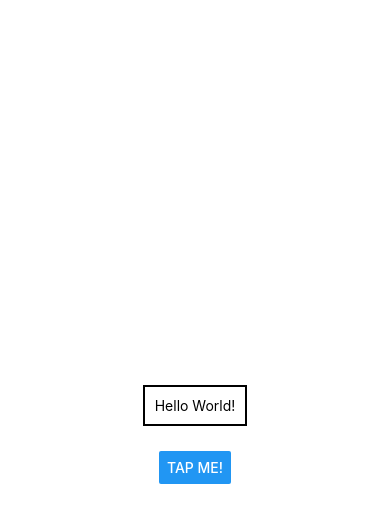
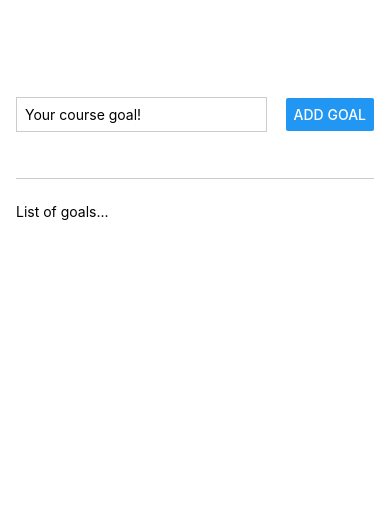
Before and after one commit to charlesb24/learning-react-native1, a React Native app in the folder 1-getting-started/: screen / in a window 390 px wide. Shown: the top 522 px of the page. Built offline with nearby package versions, Linux system fonts and the light colour scheme.

Commit message:
use flexbox inspired styling to easily arrange components

```diff
--- a/1-getting-started/App.js
+++ b/1-getting-started/App.js
@@ -1,33 +1,48 @@
 import { StatusBar } from 'expo-status-bar';
-import { StyleSheet, Text, View, Button } from 'react-native';
+import { StyleSheet, Text, TextInput, View, Button } from 'react-native';
 
 export default function App() {
   return (
-    <View style={ styles.container }>
+    <View style={ styles.appContainer }>
 
-      <Text style={ styles.styled }>
-        Hello World!
-      </Text>
+      <View style={ styles.inputContainer }>
+        <TextInput style={ styles.textInput } placeholder="Your course goal!" />
+        <Button title="Add Goal" />
+      </View>
 
-      <Button title="Tap me!"/>
+      <View style={ styles.goalsContainer }>
+        <Text>List of goals...</Text>
+      </View>
 
-      <StatusBar style="auto"/>
+      <StatusBar style="dark" />
 
     </View>
   );
 }
 
 const styles = StyleSheet.create({
-  container: {
+  appContainer: {
     flex: 1,
-    backgroundColor: '#fff',
+    paddingTop: 50,
+    paddingHorizontal: 16,
+  },
+  inputContainer: {
+    flex: 1,
+    flexDirection: 'row',
+    justifyContent: 'space-between',
     alignItems: 'center',
-    justifyContent: 'center',
+    marginBottom: 24,
+    borderBottomWidth: 1,
+    borderBottomColor: '#cccccc',
   },
-  styled: {
-    borderColor: '#000',
-    borderWidth: 2,
-    margin: 25,
-    padding: 10,
+  textInput: {
+    borderWidth: 1,
+    borderColor: '#cccccc',
+    width: '70%',
+    marginRight: 8,
+    padding: 8
+  },
+  goalsContainer: {
+    flex: 5,
   },
 });
```
